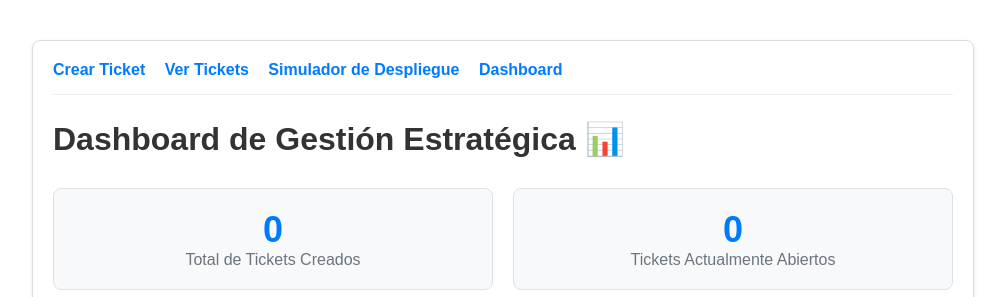
After one commit to Sebastian507120/Proyecto_Sistemas, a Flask app: page /dashboard in a window 1280 px wide. The commit adds this page. Shown: the top 297 px of the page, without its empty margins (137-1142 px from the left). Run offline with Flask 3, Linux system fonts and the light colour scheme.

Commit message:
Estilizando la pagina

```diff
--- a/app.py
+++ b/app.py
@@ -3,8 +3,9 @@ from flask import Flask, render_template, request, redirect, url_for
 import datetime # Para obtener la fecha y hora actual
 import spacy # ¡Importamos spaCy!
 
-### NUEVO ### - Importamos la función desde el otro archivo
+### NUEVO ### - Importamos las funciones de nuestros otros archivos
 from simulador import ejecutar_todas_simulaciones
+from dashboard_generator import generar_dashboard_data # <-- ESTA LÍNEA FALTABA
 
 # Creamos la aplicación web.
 app = Flask(__name__)
@@ -126,19 +127,26 @@ def ver_tickets():
     return render_template('tickets.html', tickets=tickets_db)
 
 
-### NUEVO ### - Las rutas para el simulador que faltaban
-# 1. Ruta para mostrar la página del simulador
+# Las rutas para el simulador
 @app.route('/simulador')
 def pagina_simulador():
     return render_template('simulador.html')
 
-# 2. Ruta que se activa al presionar el botón de "Ejecutar"
 @app.route('/ejecutar_simulacion', methods=['POST'])
 def ejecutar_simulacion():
     resultados_simulacion = ejecutar_todas_simulaciones()
     return render_template('simulador.html', resultados=resultados_simulacion)
 
 
+### NUEVO ### - La ruta para el Dashboard que faltaba
+@app.route('/dashboard')
+def dashboard():
+    # 1. Llama a la función para generar los datos y el gráfico
+    kpis = generar_dashboard_data(tickets_db)
+    # 2. Muestra la página HTML y le pasa los KPIs
+    return render_template('dashboard.html', kpis=kpis)
+
+
 # --- Iniciar la Aplicación ---
 if __name__ == '__main__':
     app.run(debug=True)
--- /dev/null
+++ b/dashboard_generator.py
@@ -0,0 +1,45 @@
+import matplotlib.pyplot as plt
+import os
+
+def generar_dashboard_data(tickets):
+    """
+    Analiza la lista de tickets para calcular KPIs y generar gráficos.
+    """
+    # --- 1. Calcular KPIs ---
+    total_tickets = len(tickets)
+    tickets_abiertos = sum(1 for t in tickets if t['estado'] == 'Abierto')
+
+    kpis = {
+        "total_tickets": total_tickets,
+        "tickets_abiertos": tickets_abiertos
+    }
+
+    # --- 2. Preparar Datos para el Gráfico ---
+    # Contamos cuántos tickets hay de cada prioridad
+    conteo_prioridades = {"Crítico": 0, "Alto": 0, "Medio": 0, "Bajo": 0}
+    for ticket in tickets:
+        if ticket['prioridad'] in conteo_prioridades:
+            conteo_prioridades[ticket['prioridad']] += 1
+
+    prioridades = list(conteo_prioridades.keys())
+    valores = list(conteo_prioridades.values())
+
+    # --- 3. Generar el Gráfico con Matplotlib ---
+    fig, ax = plt.subplots() # Crea una figura y un eje para el gráfico
+
+    colores = ['#dc3545', '#ffc107', '#17a2b8', '#28a745']
+    ax.bar(prioridades, valores, color=colores)
+
+    ax.set_ylabel('Número de Tickets')
+    ax.set_title('Distribución de Tickets por Prioridad')
+
+    # Asegurarnos de que la carpeta 'static' exista
+    if not os.path.exists('static'):
+        os.makedirs('static')
+
+    # Guardamos el gráfico como una imagen PNG en la carpeta 'static'
+    # Flask usa esta carpeta para servir archivos como imágenes, CSS, etc.
+    plt.savefig('static/grafico_prioridades.png')
+    plt.close(fig) # Cerramos la figura para liberar memoria
+
+    return kpis
--- /dev/null
+++ b/templates/dashboard.html
@@ -0,0 +1,88 @@
+<!DOCTYPE html>
+<html lang="es">
+<head>
+    <meta charset="UTF-8">
+    <meta name="viewport" content="width=device-width, initial-scale=1.0">
+    <title>Dashboard de Gestión</title>
+    <style>
+        /* --- Estilos Generales para Todas las Páginas --- */
+        body {
+            font-family: Arial, sans-serif;
+            max-width: 900px; /* Un ancho un poco mayor para las tablas */
+            margin: 40px auto;
+            padding: 20px;
+            border: 1px solid #ddd;
+            border-radius: 8px;
+            box-shadow: 0 2px 4px rgba(0,0,0,0.1); /* Sombra sutil */
+        }
+        h1, h2 { color: #333; }
+        nav {
+            border-bottom: 1px solid #eee;
+            padding-bottom: 15px;
+            margin-bottom: 25px;
+        }
+        nav a {
+            margin-right: 15px;
+            text-decoration: none;
+            color: #007BFF;
+            font-weight: bold;
+        }
+        nav a:hover { text-decoration: underline; }
+
+        /* --- Estilos Específicos para Formularios --- */
+        label { display: block; margin-top: 10px; }
+        input, textarea { width: 100%; padding: 8px; margin-top: 5px; border: 1px solid #ccc; border-radius: 4px; box-sizing: border-box; }
+        button, input[type=submit] { background-color: #007BFF; color: white; padding: 10px 15px; border: none; border-radius: 4px; cursor: pointer; margin-top: 20px; font-size: 16px; }
+        button:hover, input[type=submit]:hover { background-color: #0056b3; }
+        .sim-button { background-color: #28a745; }
+        .sim-button:hover { background-color: #218838; }
+
+        /* --- Estilos Específicos para Tablas --- */
+        table { width: 100%; border-collapse: collapse; margin-top: 20px; }
+        th, td { border: 1px solid #ddd; padding: 12px; text-align: left; }
+        th { background-color: #f2f2f2; }
+        .prioridad-Crítico, .riesgo-Alto { background-color: #dc3545; color: white; }
+        .prioridad-Alto, .riesgo-Medio { background-color: #ffc107; }
+        .prioridad-Medio, .riesgo-Muy { background-color: #17a2b8; color: white; }
+        .prioridad-Bajo, .riesgo-Bajo { background-color: #28a745; color: white; }
+
+        /* --- Estilos para Dashboard --- */
+        .kpi-container { display: flex; gap: 20px; margin: 30px 0; }
+        .kpi-box { flex: 1; background-color: #f8f9fa; border: 1px solid #dee2e6; border-radius: 8px; padding: 20px; text-align: center; }
+        .kpi-number { font-size: 36px; font-weight: bold; color: #007BFF; }
+        .kpi-label { font-size: 16px; color: #6c757d; }
+        .chart-container { text-align: center; margin-top: 30px; }
+        .chart-container img { max-width: 100%; border: 1px solid #ddd; border-radius: 8px; }
+    </style>
+</head>
+<body>
+    <nav>
+        <a href="/">Crear Ticket</a>
+        <a href="/tickets">Ver Tickets</a>
+        <a href="/simulador">Simulador de Despliegue</a>
+        <a href="/dashboard">Dashboard</a>
+    </nav>
+    <h1>Dashboard de Gestión Estratégica 📊</h1>
+
+    <!-- Sección de KPIs -->
+    <div class="kpi-container">
+        <div class="kpi-box">
+            <div class="kpi-number">{{ kpis.total_tickets }}</div>
+            <div class="kpi-label">Total de Tickets Creados</div>
+        </div>
+        <div class="kpi-box">
+            <div class="kpi-number">{{ kpis.tickets_abiertos }}</div>
+            <div class="kpi-label">Tickets Actualmente Abiertos</div>
+        </div>
+    </div>
+
+    <!-- Sección del Gráfico -->
+    <div class="chart-container">
+        <h2>Distribución de Tickets por Prioridad</h2>
+        <!-- Mostramos la imagen que generó Python -->
+        <!-- El '?_={{ range(1, 10000) | random }}' es un truco para que el navegador no guarde la imagen en caché y siempre muestre la más reciente -->
+        <img src="{{ url_for('static', filename='grafico_prioridades.png') }}?_={{ range(1, 10000) | random }}" alt="Gráfico de Prioridades">
+    </div>
+
+</body>
+</html>
--- a/templates/index.html
+++ b/templates/index.html
@@ -61,6 +61,7 @@
         <a href="/">Crear Ticket</a>
         <a href="/tickets">Ver Tickets</a>
         <a href="/simulador">Simulador de Despliegue</a>
+        <a href="/dashboard">Dashboard</a>
     </nav>
     <h1>Mesa de Ayuda Inteligente 🤖</h1>
     <h2>Reportar un Problema</h2>
```
Also changed, not shown: static/grafico_prioridades.png (added).
